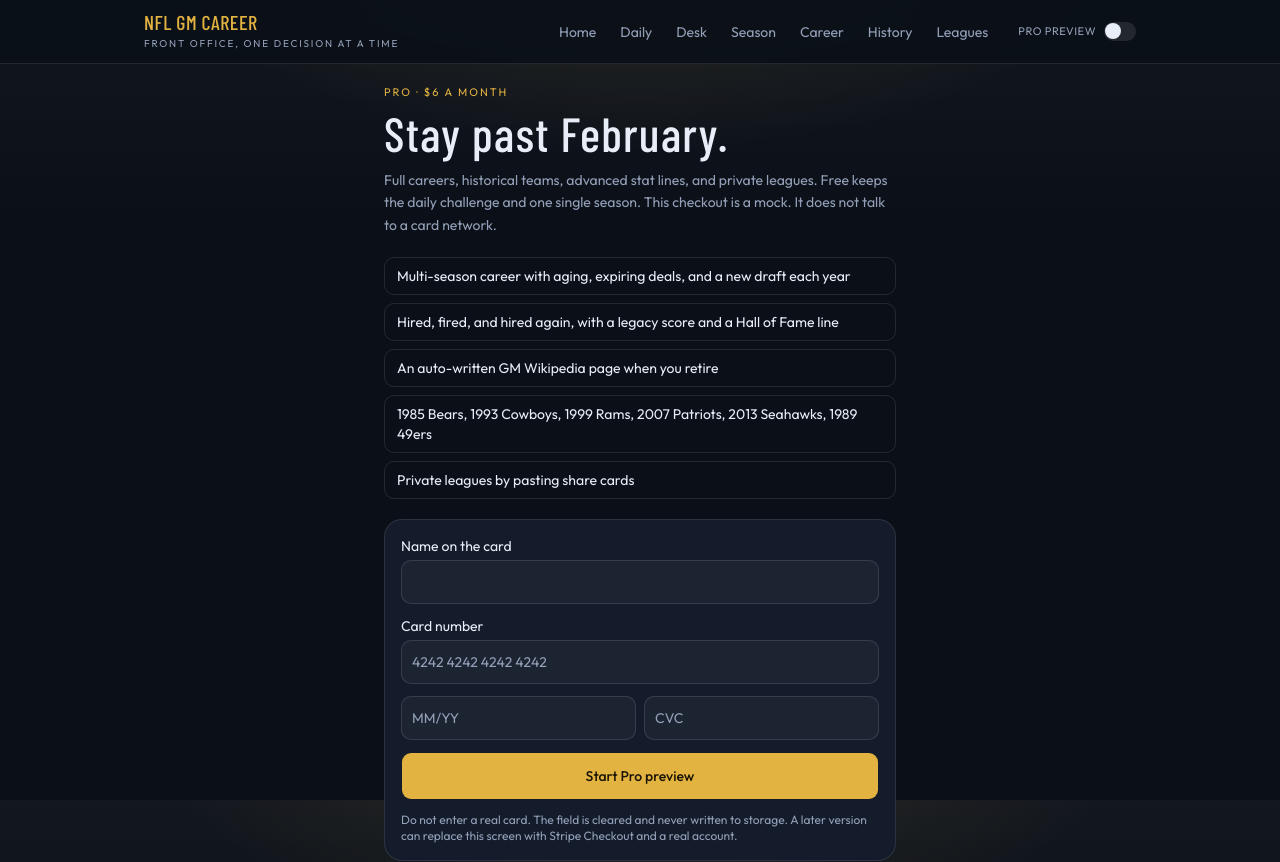
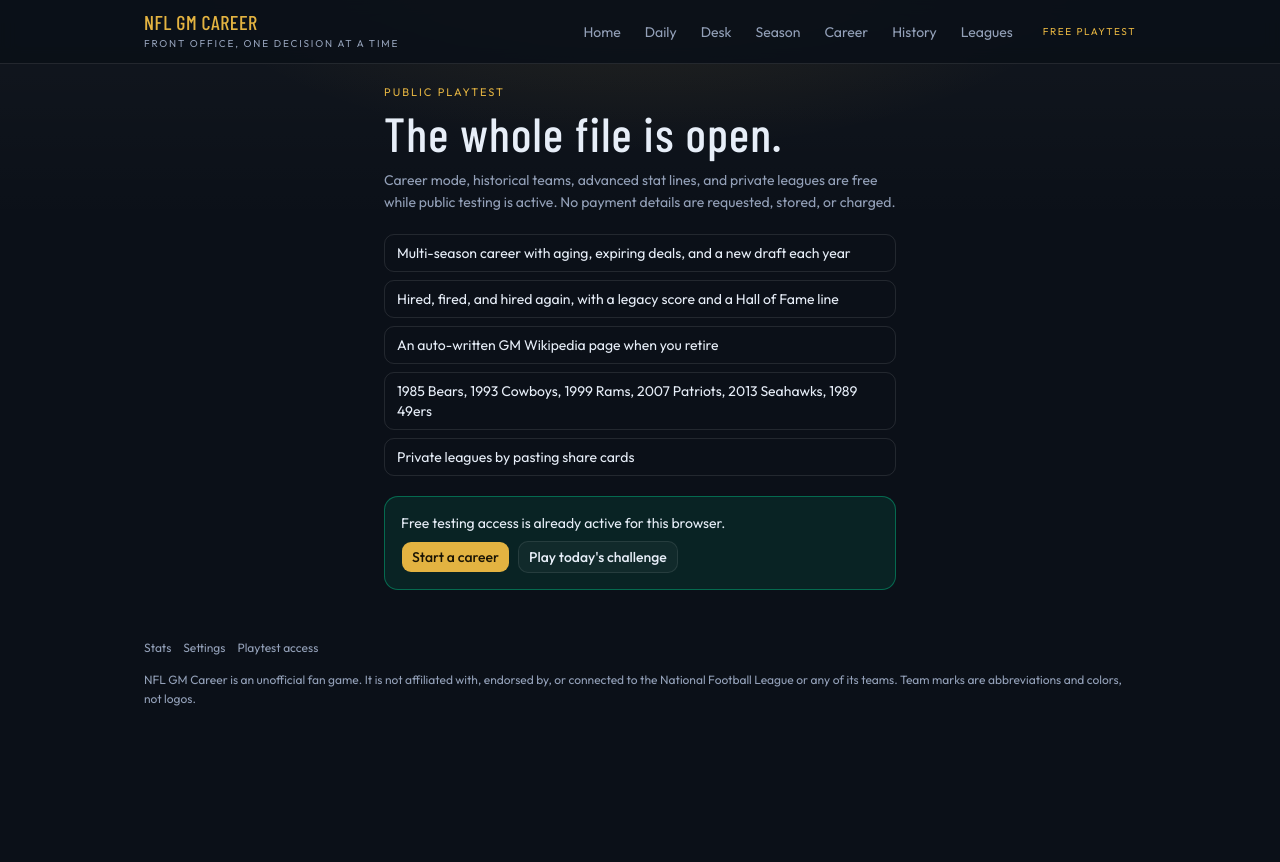
Before and after one commit to malcolmkwallaker-cyber/NFLGM, a Next.js app: page /upgrade in a window 1280 px wide. Shown: the top 862 px of the page. After the commit the page ends 800 px from the top, so only its background shows below. Built offline with nearby package versions, Linux system fonts and the light colour scheme.

Commit message:
Open career mode for public testing

```diff
--- a/app/historical/page.tsx
+++ b/app/historical/page.tsx
@@ -7,7 +7,7 @@
 import { teamById } from "@/lib/data/teams";
 
 export default function HistoricalPage() {
-  const { startSeason, profile } = useGame();
+  const { startSeason } = useGame();
 
   return (
     <ProGate
@@ -45,7 +45,6 @@
                 <span className="block font-display text-2xl tracking-wide">{pack.title}</span>
                 <span className="mt-1 block text-xs uppercase tracking-wider text-muted-foreground">
                   {pack.capMode === "hard" ? `Cap ${pack.capLimit}M` : `Payroll guide ${pack.capLimit}M`} · {pack.weeks} weeks
-                  {profile.pro ? "" : ""}
                 </span>
                 <span className="mt-2 block text-sm leading-relaxed text-muted-foreground">{pack.summary}</span>
               </span>
--- a/app/settings/page.tsx
+++ b/app/settings/page.tsx
@@ -7,7 +7,7 @@
 import { Switch } from "@/components/ui/switch";
 
 export default function SettingsPage() {
-  const { profile, ready, update, setPro } = useGame();
+  const { profile, ready, update } = useGame();
   if (!ready) return <p className="text-sm text-muted-foreground">Loading the save…</p>;
 
   return (
@@ -27,13 +27,12 @@
           onChange={(event) => update((prev) => ({ ...prev, name: event.target.value.slice(0, 32) }))}
         />
       </label>
-      <label className="flex items-center justify-between gap-3 rounded-xl border border-white/10 px-4 py-3 text-sm">
+      <div className="flex items-center justify-between gap-3 rounded-xl border border-emerald-400/30 bg-emerald-400/10 px-4 py-3 text-sm">
         <span>
-          <span className="block">Pro preview</span>
-          <span className="text-xs text-muted-foreground">Same switch as the header. For testing the gate.</span>
+          <span className="block">Public playtest access</span>
+          <span className="text-xs text-muted-foreground">Career mode and the full preview are open in this build.</span>
         </span>
-        <Switch checked={profile.pro} onCheckedChange={(on) => setPro(on)} aria-label="Pro preview" />
-      </label>
+      </div>
       <label className="flex items-center justify-between gap-3 rounded-xl border border-white/10 px-4 py-3 text-sm">
         <span>
           <span className="block">Experimental narrative hook</span>
--- a/app/stats/page.tsx
+++ b/app/stats/page.tsx
@@ -4,18 +4,19 @@
 import { GRADE_EMOJI } from "@/lib/engine/daily";
 import { advancedLines } from "@/lib/engine/season";
 import { useGame } from "@/components/profile";
+import { hasFullAccess } from "@/lib/access";
 
 export default function StatsPage() {
   const { profile, ready, season } = useGame();
   if (!ready) return <p className="text-sm text-muted-foreground">Loading…</p>;
-  const lines = season && profile.pro ? advancedLines(season) : null;
+  const lines = season && hasFullAccess(profile) ? advancedLines(season) : null;
 
   return (
     <div className="space-y-5">
       <header>
         <h1 className="font-display text-4xl tracking-wide">The file</h1>
         <p className="mt-2 text-sm text-muted-foreground">
-          Daily grades are free. The deeper season sheet is Pro.
+          Daily grades and the deeper season sheet are open for public testing.
         </p>
       </header>
       <section className="rounded-2xl border border-white/10 bg-card p-4">
@@ -46,9 +47,9 @@
         </section>
       ) : (
         <section className="rounded-2xl border border-primary/30 bg-primary/10 p-4 text-sm">
-          <p>Advanced lines open with Pro, once a season is on the desk.</p>
-          <Link href="/upgrade" className="mt-2 inline-block text-primary underline-offset-2 hover:underline">
-            See the $6 preview
+          <p>Start a season to open the advanced lines.</p>
+          <Link href="/season" className="mt-2 inline-block text-primary underline-offset-2 hover:underline">
+            Take a team
           </Link>
         </section>
       )}
--- a/app/upgrade/page.tsx
+++ b/app/upgrade/page.tsx
@@ -1,43 +1,17 @@
 "use client";
 
-import { useState } from "react";
-import { useGame } from "@/components/profile";
+import Link from "next/link";
 import { Button } from "@/components/ui/button";
-import { Input } from "@/components/ui/input";
 
 export default function UpgradePage() {
-  const { profile, setPro } = useGame();
-  const [name, setName] = useState("");
-  const [card, setCard] = useState("");
-  const [exp, setExp] = useState("");
-  const [cvc, setCvc] = useState("");
-  const [message, setMessage] = useState("");
-
-  function submit(event: React.FormEvent) {
-    event.preventDefault();
-    const digits = card.replace(/\D/g, "");
-    if (digits.length < 16) {
-      setMessage("Use any 16 digits. Nothing is charged and nothing is stored.");
-      return;
-    }
-    if (!name.trim() || exp.trim().length < 4 || cvc.trim().length < 3) {
-      setMessage("Fill the mock form. The digits are thrown away in this browser.");
-      return;
-    }
-    setCard("");
-    setCvc("");
-    setPro(true);
-    setMessage("Pro preview is on. No charge. The card number was discarded. Stripe is the later path, not this form.");
-  }
-
   return (
     <div className="mx-auto max-w-lg space-y-5">
       <header>
-        <p className="text-[11px] uppercase tracking-[0.18em] text-primary">Pro · $6 a month</p>
-        <h1 className="mt-2 font-display text-5xl leading-none tracking-wide">Stay past February.</h1>
+        <p className="text-[11px] uppercase tracking-[0.18em] text-primary">Public playtest</p>
+        <h1 className="mt-2 font-display text-5xl leading-none tracking-wide">The whole file is open.</h1>
         <p className="mt-3 text-sm leading-relaxed text-muted-foreground">
-          Full careers, historical teams, advanced stat lines, and private leagues. Free keeps the daily challenge and one
-          single season. This checkout is a mock. It does not talk to a card network.
+          Career mode, historical teams, advanced stat lines, and private leagues are free while public testing is active.
+          No payment details are requested, stored, or charged.
         </p>
       </header>
       <ul className="space-y-2 text-sm">
@@ -53,44 +27,11 @@
           </li>
         ))}
       </ul>
-      {profile.pro ? (
-        <div className="space-y-3 rounded-xl border border-emerald-400/40 bg-emerald-400/10 p-4 text-sm">
-          <p>Pro preview is already on for this browser.</p>
-          <Button variant="outline" onClick={() => setPro(false)}>
-            Drop back to free
-          </Button>
-        </div>
-      ) : (
-        <form onSubmit={submit} className="space-y-3 rounded-2xl border border-white/10 bg-card p-4">
-          <label className="block text-sm">
-            Name on the card
-            <Input className="mt-1 !h-11" value={name} onChange={(event) => setName(event.target.value)} autoComplete="off" />
-          </label>
-          <label className="block text-sm">
-            Card number
-            <Input
-              className="mt-1 !h-11"
-              inputMode="numeric"
-              placeholder="4242 4242 4242 4242"
-              value={card}
-              onChange={(event) => setCard(event.target.value)}
-              autoComplete="off"
-            />
-          </label>
-          <div className="grid grid-cols-2 gap-2">
-            <Input className="!h-11" placeholder="MM/YY" value={exp} onChange={(event) => setExp(event.target.value)} autoComplete="off" />
-            <Input className="!h-11" placeholder="CVC" value={cvc} onChange={(event) => setCvc(event.target.value)} autoComplete="off" />
-          </div>
-          <Button type="submit" className="!h-12 w-full">
-            Start Pro preview
-          </Button>
-          <p className="text-xs text-muted-foreground">
-            Do not enter a real card. The field is cleared and never written to storage. A later version can replace this
-            screen with Stripe Checkout and a real account.
-          </p>
-        </form>
-      )}
-      {message ? <p className="text-sm">{message}</p> : null}
+      <div className="flex flex-wrap gap-2 rounded-xl border border-emerald-400/40 bg-emerald-400/10 p-4 text-sm">
+        <p className="w-full">Free testing access is already active for this browser.</p>
+        <Button nativeButton={false} render={<Link href="/career" />}>Start a career</Button>
+        <Button variant="outline" nativeButton={false} render={<Link href="/daily" />}>Play today&apos;s challenge</Button>
+      </div>
     </div>
   );
 }
--- a/components/game/home-client.tsx
+++ b/components/game/home-client.tsx
@@ -7,6 +7,7 @@
 import { Button } from "@/components/ui/button";
 import { buttonVariants } from "@/components/ui/button";
 import { cn } from "cn";
+import { FREE_TESTING_MODE } from "@/lib/access";
 
 export function HomeClient({
   day,
@@ -45,7 +46,7 @@
           {ready ? (
             <p className="text-xs uppercase tracking-[0.16em] text-muted-foreground">
               Streak {profile.daily.streak} · best {profile.daily.bestStreak}
-              {profile.pro ? " · Pro preview on" : " · Free"}
+              {FREE_TESTING_MODE ? " · Public playtest" : profile.pro ? " · Full access" : " · Free"}
             </p>
           ) : null}
         </div>
@@ -66,7 +67,7 @@
         />
         <Mode
           href="/career"
-          kicker="Pro · $6/mo preview"
+          kicker="Free · public playtest"
           title="Career, history, leagues"
           body="Multi-year file, famous teams, a Wikipedia page, and a private room where friends paste the same card."
         />
--- a/components/game/shell.tsx
+++ b/components/game/shell.tsx
@@ -2,8 +2,6 @@
 
 import Link from "next/link";
 import { usePathname } from "next/navigation";
-import { useGame } from "@/components/profile";
-import { Switch } from "@/components/ui/switch";
 import { cn } from "cn";
 
 const LINKS = [
@@ -18,7 +16,6 @@
 
 export function Shell({ children }: { children: React.ReactNode }) {
   const path = usePathname();
-  const { profile, ready, setPro } = useGame();
 
   return (
     <div className="flex min-h-full flex-col">
@@ -42,19 +39,7 @@
               </Link>
             ))}
           </nav>
-          <div className="ml-auto flex items-center gap-2 md:ml-2">
-            <label className="flex items-center gap-2 text-[11px] uppercase tracking-wider text-muted-foreground">
-              <span className="hidden sm:inline">Pro preview</span>
-              <span className="sm:hidden">Pro</span>
-              <Switch
-                data-testid="pro-switch"
-                checked={ready && profile.pro}
-                disabled={!ready}
-                onCheckedChange={(on) => setPro(on)}
-                aria-label="Toggle Pro preview"
-              />
-            </label>
-          </div>
+          <p className="ml-auto text-[10px] uppercase tracking-[0.16em] text-primary md:ml-2">Free playtest</p>
         </div>
       </header>
       <main className="mx-auto w-full max-w-3xl flex-1 px-4 pb-28 pt-5 md:max-w-5xl md:pb-12">{children}</main>
@@ -62,7 +47,7 @@
         <p className="flex flex-wrap gap-3">
           <Link href="/stats" className="hover:text-foreground">Stats</Link>
           <Link href="/settings" className="hover:text-foreground">Settings</Link>
-          <Link href="/upgrade" className="hover:text-foreground">Pro · $6/mo</Link>
+          <Link href="/upgrade" className="hover:text-foreground">Playtest access</Link>
         </p>
         <p>
           NFL GM Career is an unofficial fan game. It is not affiliated with, endorsed by, or connected to the National
@@ -75,7 +60,7 @@
           { href: "/play", label: "Desk" },
           { href: "/season", label: "Season" },
           { href: "/career", label: "Career" },
-          { href: "/upgrade", label: "Pro" },
+          { href: "/historical", label: "History" },
         ].map((link) => (
           <Link
             key={link.href}
--- /dev/null
+++ b/lib/access.ts
@@ -0,0 +1,13 @@
+import type { Profile } from "@/lib/types";
+
+/**
+ * Temporary launch control for public playtesting.
+ *
+ * Keep the stored `pro` entitlement intact so a later billing rollout can turn
+ * this off without rewriting or invalidating existing browser saves.
+ */
+export const FREE_TESTING_MODE = true;
+
+export function hasFullAccess(profile: Pick<Profile, "pro">): boolean {
+  return FREE_TESTING_MODE || profile.pro;
+}
```
Also changed, not shown: components/game/desk.tsx (+6 -9 lines), components/game/pro-gate.tsx (+6 -21 lines), 2 other files (tests, documents, lock files or other folders).
